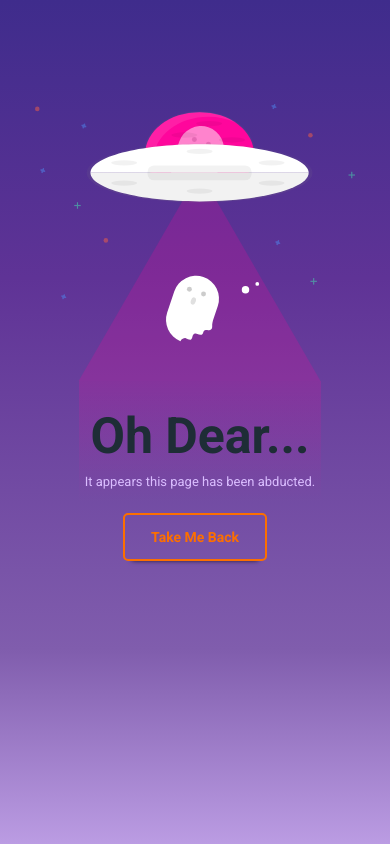
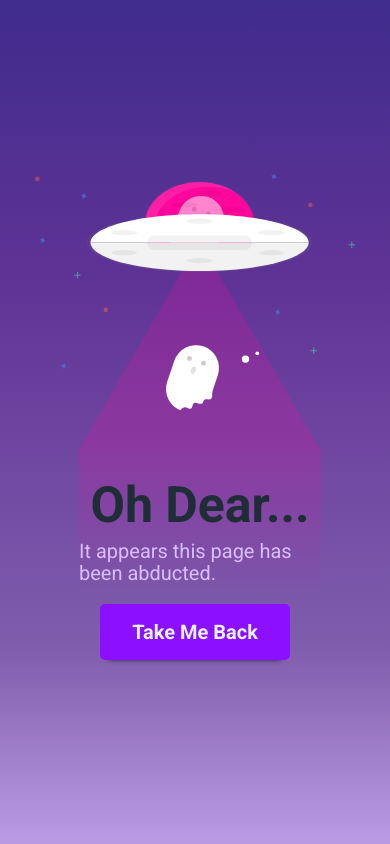
Before and after one commit to itsjaylmao/web-server, a Django app: template natemoore_me/templates/404.html in a window 390 px wide. Run offline with Django 3.2, Linux system fonts and the light colour scheme; the template is opened without the code that fills it, so the values that code supplies are empty.

Commit message:
Auto-Commit at Wed-May-22-11:26:05-UTC-2019

```diff
--- a/natemoore_me/static/css/src/style.css
+++ b/natemoore_me/static/css/src/style.css
@@ -386,8 +386,8 @@ blockquote {
 }
 
 .button.go-back {
-  border-color: #fc6f00;
-  color: #fc6f00;
+  border-color: #8c0fff;
+  background-color: #8c0fff;
 }
 
 .button.go-back:hover {
@@ -1619,6 +1619,10 @@ blockquote {
   .button.purple-to-orange {
     margin-top: 0px;
     margin-bottom: 0px;
+  }
+  .button.go-back {
+    padding: 16px 30px;
+    font-size: 2em;
   }
   .feature-section {
     padding-top: 0px;
@@ -1760,14 +1764,15 @@ blockquote {
     font-size: 14px;
   }
   .utility-page-container {
-    padding-top: 104px;
+    height: auto;
+    padding-top: 0px;
   }
   .utility-page-heading {
     margin-bottom: 0px;
     font-size: 5em;
   }
   .utility-page-text {
-    font-size: 1.3em;
+    font-size: 2em;
   }
   .utility-page-content-block {
     width: 242px;
```
